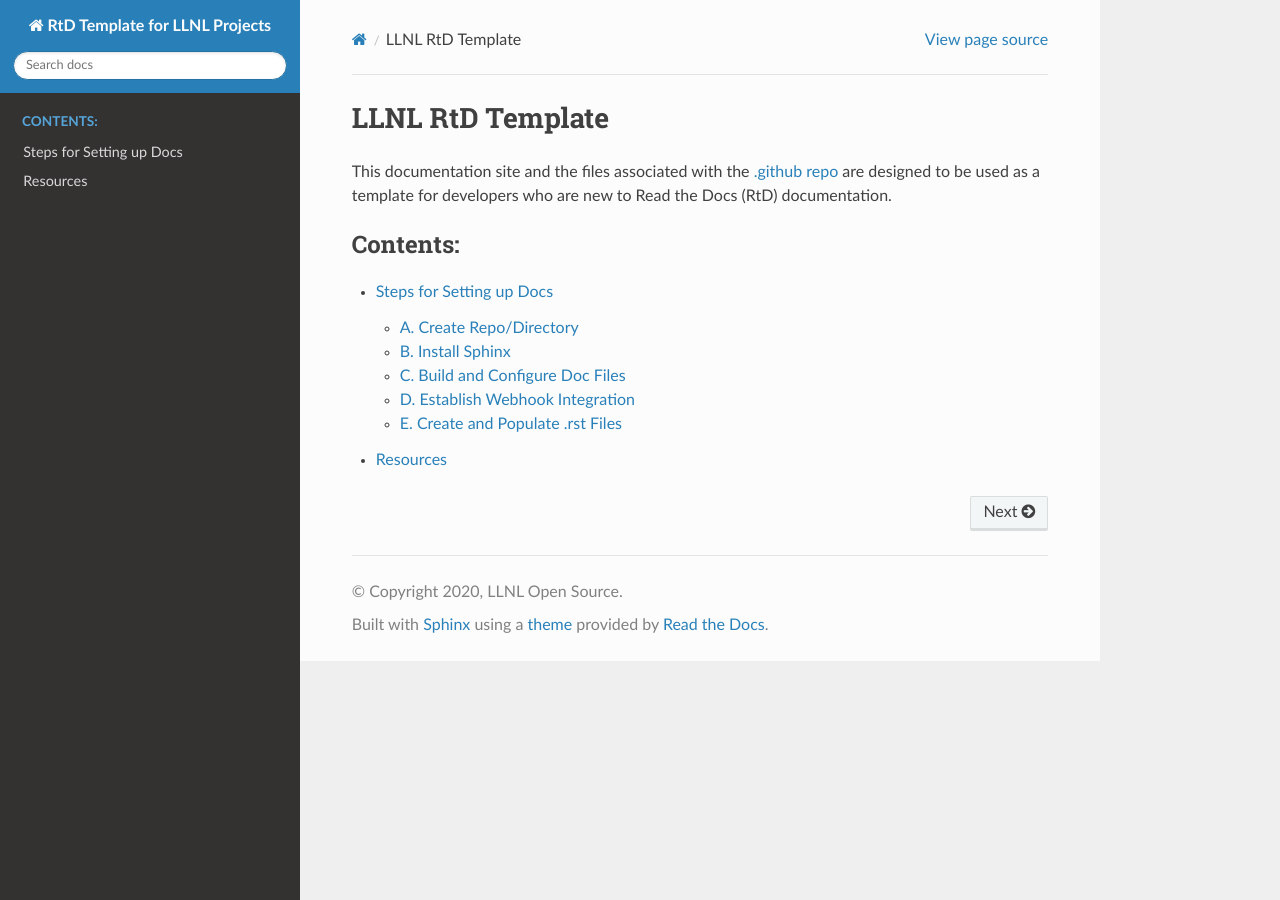
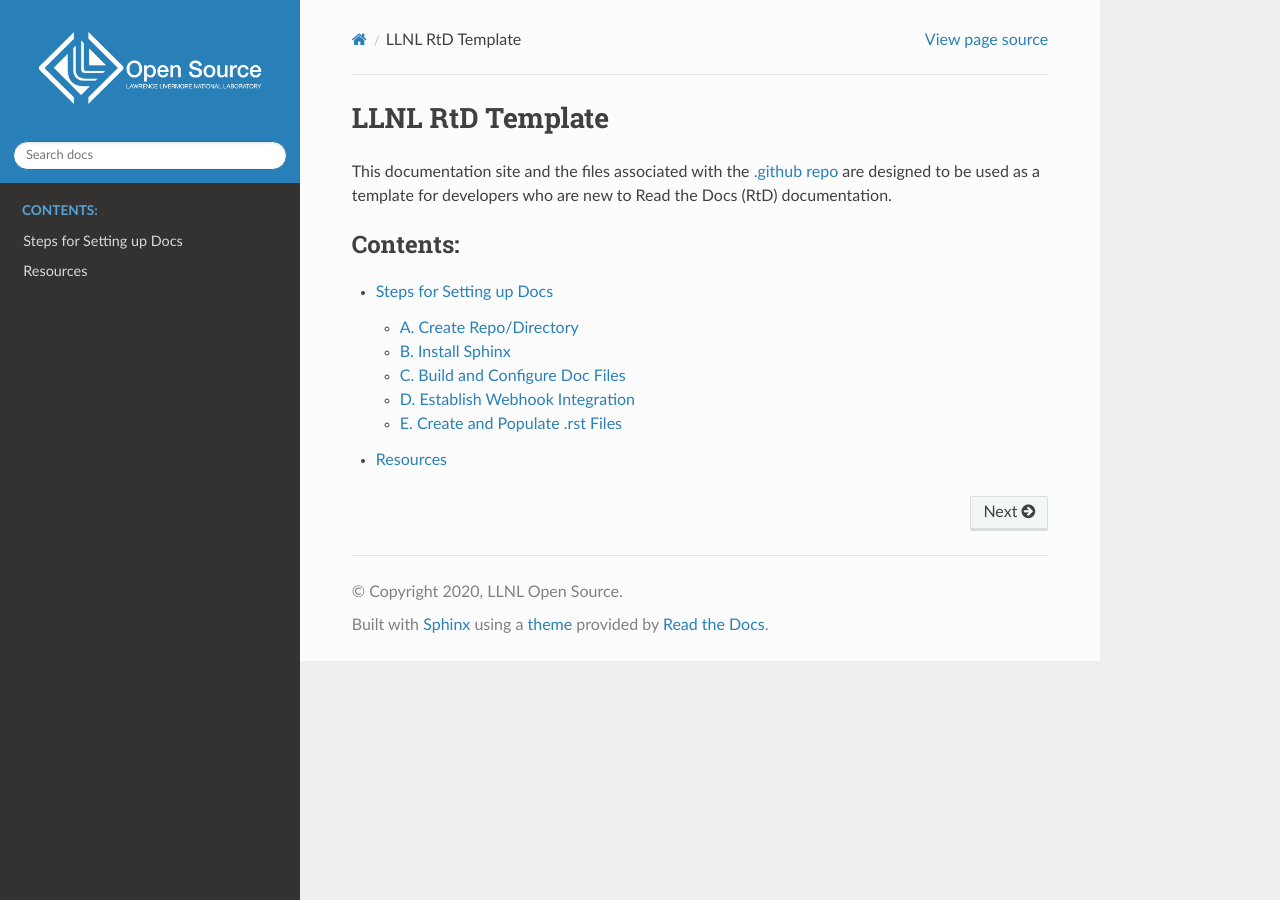
Before and after one commit to LLNL/.github, a Sphinx documentation site: the page built from docs/index.rst, in a window 1280 px wide. Built offline with Sphinx 7.4.7 and the Read the Docs theme 2.0.0, drawn with Linux system fonts in a browser that asks for light colours.

Commit message:
Call images in doc template

```diff
--- a/docs/conf.py
+++ b/docs/conf.py
@@ -17,7 +17,7 @@
 
 # -- Project information -----------------------------------------------------
 
-project = 'RtD Template for LLNL Projects'
+project = 'LLNL RtD Template'
 copyright = '2020, LLNL Open Source'
 author = 'LLNL Open Source'
 
@@ -53,3 +53,17 @@
 # relative to this directory. They are copied after the builtin static files,
 # so a file named "default.css" will overwrite the builtin "default.css".
 html_static_path = ['_static']
+
+# Theme options are theme-specific and customize the look and feel of a theme
+# further.  For a list of options available for each theme, see the
+# documentation.
+html_theme_options = { 'logo_only' : True }
+
+# The name of an image file (relative to this directory) to place at the top
+# of the sidebar.
+html_logo = 'OS-logo-horizontal-white.png'
+
+# The name of an image file (within the static path) to use as favicon of the
+# docs.  This file should be a Windows icon file (.ico) being 16x16 or 32x32
+# pixels large.
+html_favicon = 'OS-icon-color.png'
```
